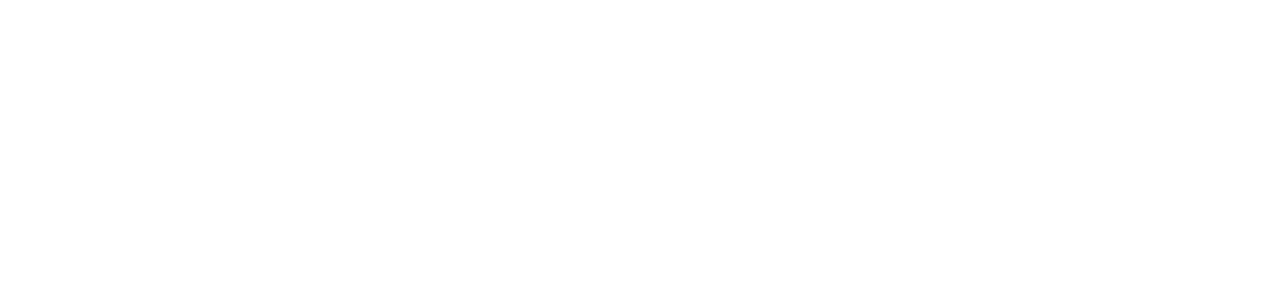
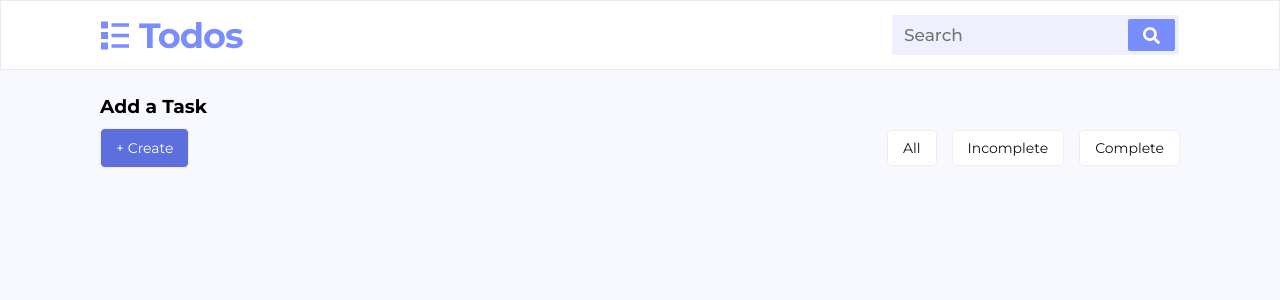
Before and after one commit to fza-wtag/todo-app-react, a React (Create React App) app in the folder todos/: page / in a window 1280 px wide. Shown: the top 300 px of the page. Built offline with nearby package versions, Linux system fonts and the light colour scheme.

Commit message:
Navbar and top buttons design done

```diff
--- a/todos/public/index.html
+++ b/todos/public/index.html
@@ -1,14 +1,12 @@
 <!DOCTYPE html>
 <html lang="en">
+
 <head>
   <meta charset="utf-8" />
   <link rel="icon" href="%PUBLIC_URL%/favicon.ico" />
   <meta name="viewport" content="width=device-width, initial-scale=1" />
   <meta name="theme-color" content="#000000" />
-    <meta
-      name="description"
-      content="Web site created using create-react-app"
-    />
+  <meta name="description" content="Web site created using create-react-app" />
   <link rel="apple-touch-icon" href="%PUBLIC_URL%/logo192.png" />
   <!--
       manifest.json provides metadata used when your web app is installed on a
@@ -24,8 +22,12 @@
       work correctly both with client-side routing and a non-root public URL.
       Learn how to configure a non-root public URL by running `npm run build`.
     -->
+
+  <link rel="stylesheet" href="https://cdnjs.cloudflare.com/ajax/libs/font-awesome/5.15.3/css/all.min.css" />
+
   <title>Todos</title>
 </head>
+
 <body>
   <noscript>You need to enable JavaScript to run this app.</noscript>
   <div id="root"></div>
@@ -40,4 +42,5 @@
       To create a production bundle, use `npm run build` or `yarn build`.
     -->
 </body>
+
 </html>
--- a/todos/src/App.js
+++ b/todos/src/App.js
@@ -1,8 +1,21 @@
-import './App.css';
+import "./App.css";
+import Navbar from "./components/navbar";
 
 function App() {
   return (
-    <div >
+    <div>
+      <Navbar />
+      <div className="top-content">
+        <h3>Add a Task</h3>
+        <div className="top-buttons">
+          <button className="create-btn">+ Create</button>
+          <div className="progress-btn">
+            <button>All</button>
+            <button>Incomplete</button>
+            <button>Complete</button>
+          </div>
+        </div>
+      </div>
     </div>
   );
 }
--- /dev/null
+++ b/todos/src/components/navbar.js
@@ -0,0 +1,18 @@
+import logo from "../logo.svg";
+
+const Navbar = () => {
+  return (
+    <nav className="navbar">
+      <div className="logo">
+        <img src={logo} alt="" />
+        <h3>Todos</h3>
+      </div>
+      <form action="#">
+        <input type="search" className="search-data" placeholder="Search" />
+        <button type="submit" className="fas fa-search"></button>
+      </form>
+    </nav>
+  );
+};
+
+export default Navbar;
--- a/todos/src/index.css
+++ b/todos/src/index.css
@@ -1,13 +1,124 @@
+@import url("https://fonts.googleapis.com/css?family=Montserrat:400,500,600,700&display=swap");
+
+* {
+  margin: 0;
+  padding: 0;
+  outline: none;
+  box-sizing: border-box;
+  font-family: "Montserrat", sans-serif;
+}
 body {
-  margin: 0;
-  font-family: -apple-system, BlinkMacSystemFont, 'Segoe UI', 'Roboto', 'Oxygen',
-    'Ubuntu', 'Cantarell', 'Fira Sans', 'Droid Sans', 'Helvetica Neue',
-    sans-serif;
-  -webkit-font-smoothing: antialiased;
-  -moz-osx-font-smoothing: grayscale;
+  background: #f8f9ff;
 }
 
-code {
-  font-family: source-code-pro, Menlo, Monaco, Consolas, 'Courier New',
-    monospace;
+/* Navbar Style Starts */
+
+nav {
+  background: #ffffff;
+  display: flex;
+  flex-wrap: wrap;
+  align-items: center;
+  justify-content: space-between;
+  height: 70px;
+  padding: 0 100px;
+  border: 1px solid #e9eaf3;
 }
+nav .logo {
+  color: #7a8dfd;
+  display: flex;
+  font-size: 30px;
+  font-weight: 600;
+  letter-spacing: -1px;
+}
+
+nav .logo h3 {
+  margin-left: 10px;
+}
+
+nav form {
+  display: flex;
+  height: 40px;
+  padding: 2px;
+  background: #eef0ff;
+  min-width: 22%;
+  border-radius: 2px;
+}
+nav form .search-data {
+  width: 100%;
+  height: 100%;
+  padding: 0 10px;
+  color: rgb(20, 20, 20);
+  font-size: 17px;
+  border: none;
+  font-weight: 500;
+  background: none;
+}
+nav form button {
+  padding: 0 15px;
+  margin: 2px;
+  color: #fff;
+  font-size: 17px;
+  background: #7a8dfd;
+  border: none;
+  border-radius: 2px;
+  cursor: pointer;
+}
+nav form button:hover {
+  background: #5c6fdc;
+}
+
+@media (max-width: 640px) {
+  nav .logo {
+    color: #7a8dfd;
+    display: none;
+  }
+}
+
+/* Navbar Style Ends */
+
+.top-content {
+  padding: 25px 100px;
+}
+
+.top-buttons {
+  margin-top: 10px;
+  display: flex;
+  flex-wrap: wrap;
+  align-items: center;
+  justify-content: space-between;
+}
+
+.progress-btn button {
+  background-color: #ffffff;
+  border: 0.5px solid rgb(238, 238, 238);
+  color: rgb(19, 19, 19);
+  padding: 8px 15px;
+  border-radius: 5px;
+  text-align: center;
+  text-decoration: none;
+  display: inline-block;
+  font-size: 14px;
+  margin-left: 15px;
+}
+
+.progress-btn button:hover {
+  background: #5c6fdc;
+  color: white;
+}
+
+.create-btn {
+  background: #5c6fdc;
+  border: 0.5px solid rgb(238, 238, 238);
+  color: rgb(254, 254, 254);
+  padding: 10px 15px;
+  border-radius: 5px;
+  text-align: center;
+  text-decoration: none;
+  display: inline-block;
+  font-size: 14px;
+}
+
+.create-btn:hover {
+  background: #4c5fcd;
+  color: white;
+}
```
Also changed, not shown: todos/src/logo.svg (added). Lines whose indentation alone changed are shown as unchanged.
